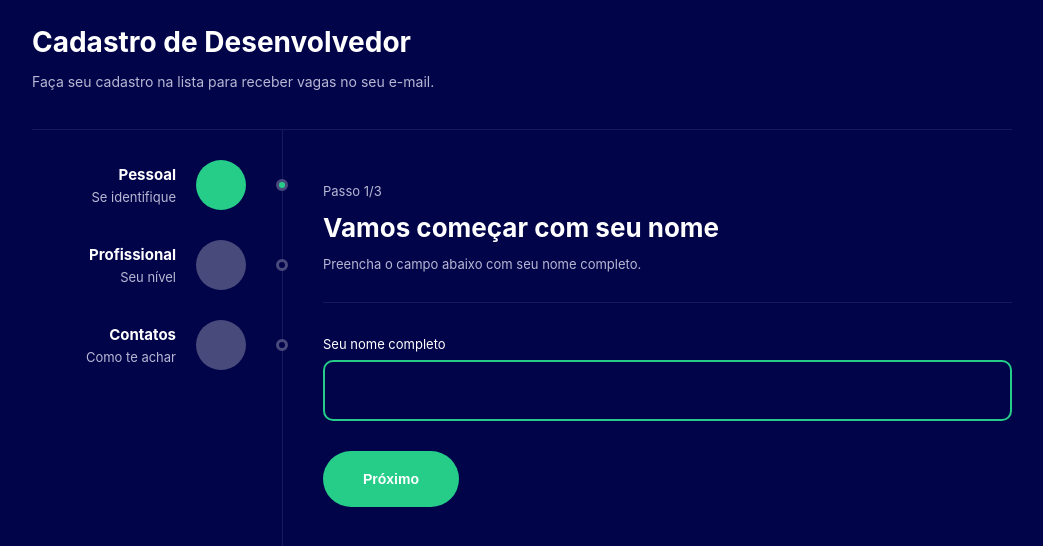
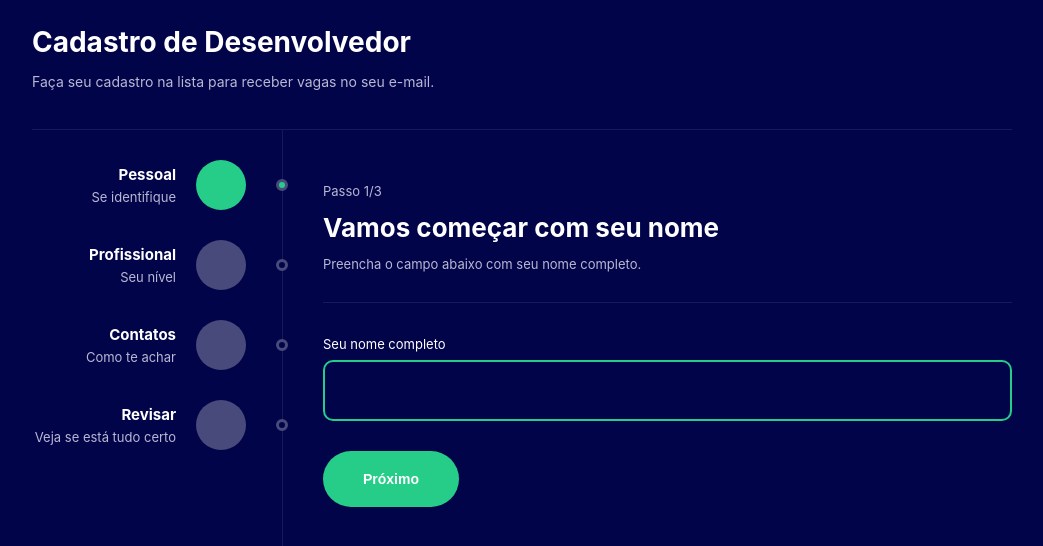
Before and after one commit to ovitorsaf/multi_form_ts, a React (Create React App) app: page / in a window 1280 px wide. Shown: the top 546 px of the page, without its empty margins (118-1161 px from the left). Built offline with nearby package versions, Linux system fonts and the light colour scheme; the HTML template or start-up script is replaced by a standard one.

Commit message:
feat: step 4 na sidebar

```diff
--- a/src/components/theme/index.tsx
+++ b/src/components/theme/index.tsx
@@ -19,6 +19,7 @@ export const Theme = ({children}: Props) => {
 
                 <C.Steps>
                     <C.Sidebar>
+
                         <SideBarItem
                             title="Pessoal"
                             description="Se identifique"
@@ -42,6 +43,15 @@ export const Theme = ({children}: Props) => {
                             path="/step3"
                             active={state.currentStep === 3}
                         />
+
+                        <SideBarItem
+                            title="Revisar"
+                            description="Veja se está tudo certo"
+                            icon="mail"
+                            path="/step4"
+                            active={state.currentStep === 4}
+                        />
+
                     </C.Sidebar>
                     <C.Page>
                         {children}
--- a/src/pages/formstep4/index.tsx
+++ b/src/pages/formstep4/index.tsx
@@ -2,7 +2,7 @@ import { Theme } from '../../components';
 import * as C from './styles' ;
 import { useForm, FormActions } from '../../contexts/FormContext';
 import { useNavigate } from 'react-router-dom';
-import { ChangeEvent, useEffect } from 'react';
+import { useEffect } from 'react';
 import { BackButton } from '../../components/backbutton';
 import { ProfileInfo } from '../../components/profileinfo';
 import { ProfileLevel } from '../../components/profilelevel';
```
